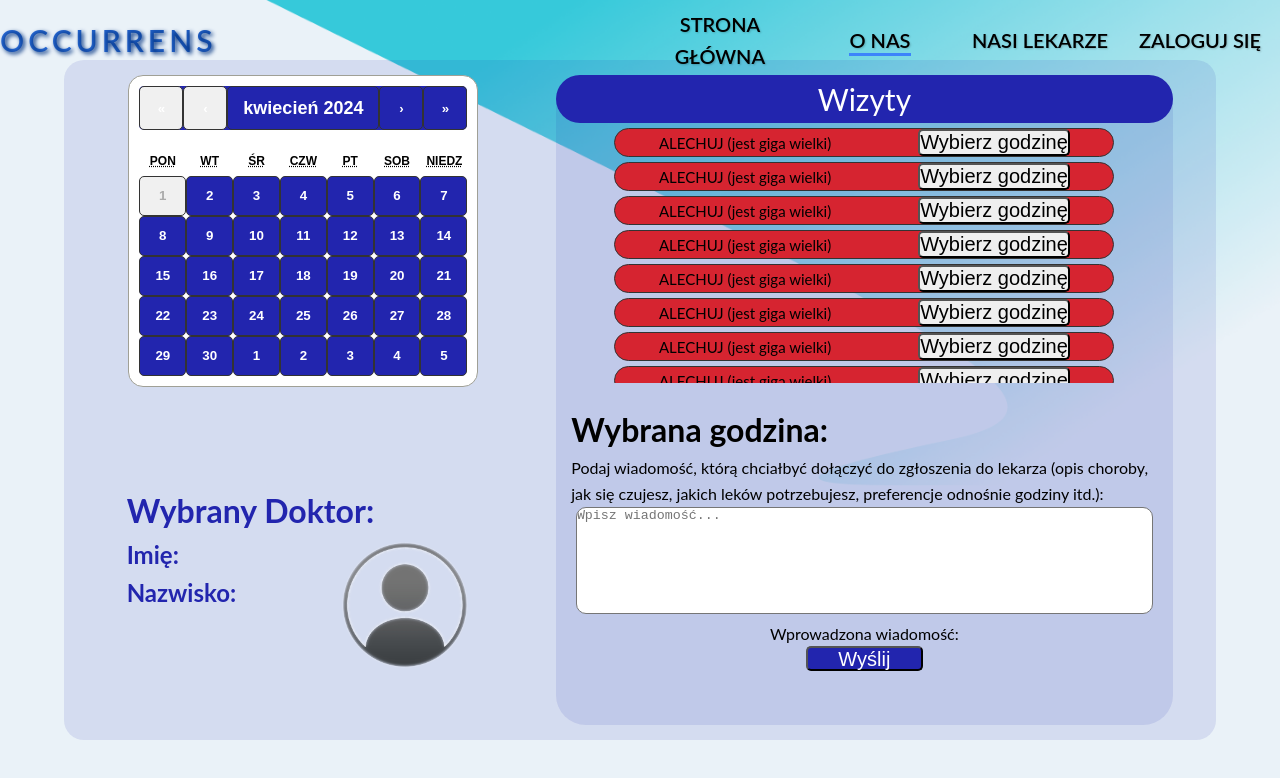
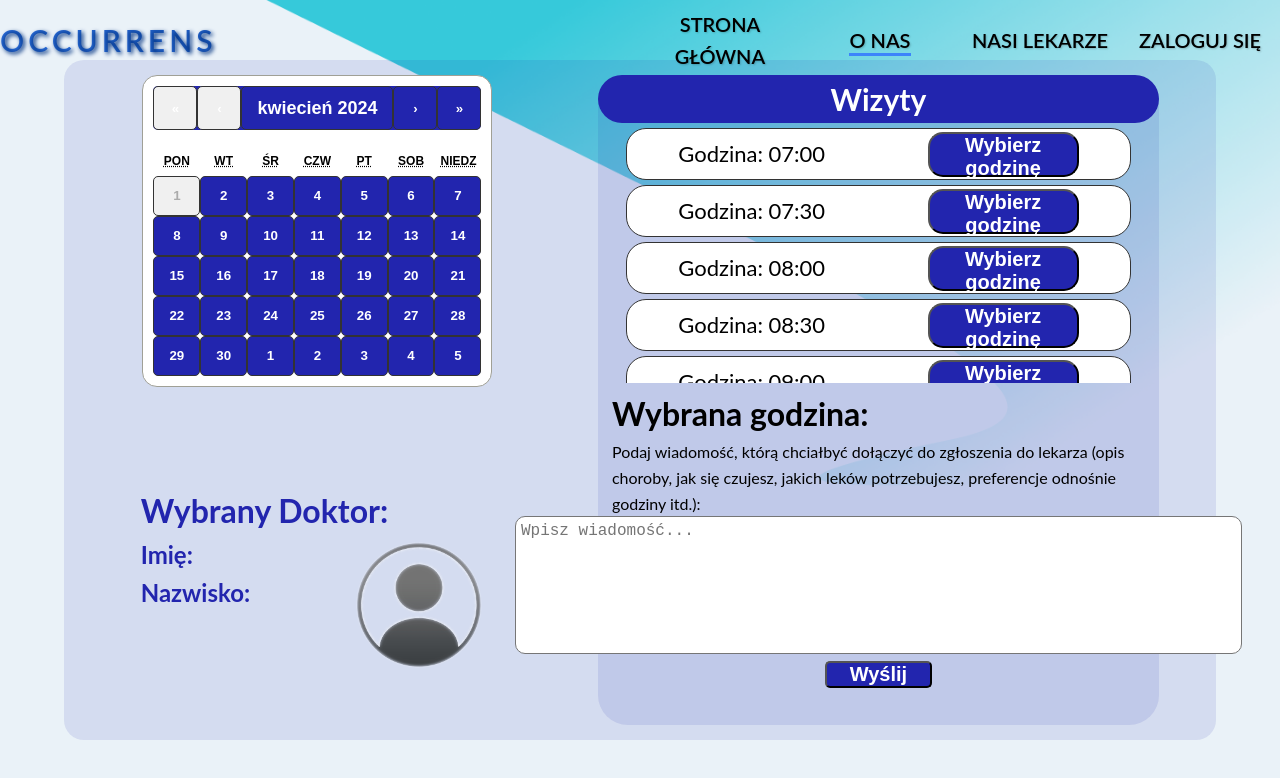
Before and after one commit to skni-kod/Projekt-Occurrens, a React (Create React App) app: page /about in a window 1280 px wide. Shown: the top 778 px of the page. Built offline with nearby package versions, Linux system fonts and the light colour scheme.

Commit message:
Added Hour Logic

```diff
--- a/src/components/userNotLoggedIn/visitSelection/visitSelection.css
+++ b/src/components/userNotLoggedIn/visitSelection/visitSelection.css
@@ -64,10 +64,11 @@
     align-items: center;
     justify-content: center;
     border-radius: 30px;
+    font-weight: bold;
   }
 
   .visitsFrame{
-    width: 55%;
+    width: 50%;
     border-radius: 30px;
     background-color: rgba(28, 35, 162, 0.1);
   }
@@ -78,18 +79,19 @@
   justify-content: space-around;
   border-radius: 20px;
   border: 1px solid #333333;
-  background-color: #d62430;
-  font-size: 15px;
+  font-size: 22px;
   align-items: center;
   width: 90%;
+  height: 20%;
   margin-top: 5px;
+  background-color: white;
 }
 
 .visitSection{
   display: flex;
   flex-direction: column;
   align-items: center;
-  width: 90%;
+  width: 100%;
   height: 40%;
   overflow-y: auto;
 }
@@ -134,9 +136,52 @@
 
 .askForVisitButton{
   width: 20%;
-  height: 15%;
+  height: 20%;
   color: white;
   background-color: #2225ae;
   border-radius: 5px;
   font-size: 20px;
+  font-weight: bold;
+  transition: background-color 0.4s;
+  transition: color 0.4s;
+  cursor: pointer;
 }
+
+.askForVisitButton:hover {
+  background-color:white; /* Nowy kolor po najechaniu kursorem */
+  color: #2225ae;
+}
+
+::-webkit-scrollbar {
+  width: 8px; /* szerokość scrollbara */
+}
+
+
+/* Styl dla paska przewijania */
+::-webkit-scrollbar-thumb {
+  background: #2225ae; /* kolor paska przewijania */
+  border-radius: 20px; /* Zaokrąglenie paska przewijania */
+}
+
+/* Styl dla paska przewijania po najechaniu kursorem */
+::-webkit-scrollbar-thumb:hover {
+  background: white; /* kolor paska przewijania po najechaniu kursorem */
+}
+
+.choseHourButton{
+  width: 30%;
+  height: 90%;
+  color: white;
+  background-color: #2225ae;
+  border-radius: 15px;
+  font-size: 20px;
+  font-weight: bold;
+  transition: background-color 0.4s;
+  transition: color 0.4s;
+  cursor: pointer;
+}
+
+.choseHourButton:hover {
+  background-color:white; /* Nowy kolor po najechaniu kursorem */
+  color: #2225ae;
+}
--- a/src/components/userNotLoggedIn/visitSelection/visitSelection.jsx
+++ b/src/components/userNotLoggedIn/visitSelection/visitSelection.jsx
@@ -37,7 +37,7 @@ function TextAreaComponent() {
   return (
     <div style={{display: 'flex', justifyContent: 'center', flexDirection: 'column', alignItems: 'center'}}>
       <label>
-        <textarea  style={{borderRadius: '10px', resize: 'none'}}
+        <textarea  style={{borderRadius: '10px', resize: 'none', padding: '5px', fontSize: '16px'}}
           value={textAreaInput}
           onChange={handleChange}
           placeholder="Wpisz wiadomość..."
@@ -45,7 +45,6 @@ function TextAreaComponent() {
           cols={70}
         />
       </label>
-      <p>Wprowadzona wiadomość: {textAreaInput}</p>
       <AskForVisitButton/>
 
     </div>
@@ -54,43 +53,53 @@ function TextAreaComponent() {
 
 
 
-function FrameWithVisits(){
-  return(
-      <div  className='visitSection'>
-        <Visit></Visit>
-        <Visit></Visit>
-        <Visit></Visit>
-        <Visit></Visit>
-        <Visit></Visit>
-        <Visit></Visit>
-        <Visit></Visit>
-        <Visit></Visit>
-        <Visit></Visit>
-        <Visit></Visit>
-        <Visit></Visit>
-        <Visit></Visit>
+function FrameWithVisits({ setSelectedHour }){
+  const generateHours = () => {
+    const hours = [];
+    for (let hour = 7; hour < 20; hour++) {
+      for (let minute = 0; minute < 60; minute += 30) {
+        hours.push(`${hour.toString().padStart(2, '0')}:${minute.toString().padStart(2, '0')}`);
+      }
+    }
+    return hours;
+  };
 
+  // Lista godzin
+  const hoursList = generateHours();
 
+  return (
+    <div className='visitSection'>
+      {hoursList.map((hour, index) => (
+        <Visit key={index} hour={hour} setSelectedHour={setSelectedHour}  />
+      ))}
     </div>
-  )
+  );
 }
 
-function Visits(){
+function Visits({ setSelectedHour, selectedHour }){
+
+  console.log("Aktualna wartość selectedHour w Visits: ", selectedHour);
+
   return (
     <div className='visitsFrame'>
       <div  className='visitHeading'>Wizyty</div>
       <div style={{display: 'flex', alignItems: 'center', flexDirection: 'column', height: '100%'}}>
-        <FrameWithVisits></FrameWithVisits>
-        <MessageToDoctor></MessageToDoctor>
+        <FrameWithVisits setSelectedHour={setSelectedHour} />
+        <MessageToDoctor selectedHour={selectedHour}/>
       </div>
     </div>
   )
 }
 
-function Visit(){
+function Visit({ hour, setSelectedHour  }){
+  const handleHourSelection = () => {
+    console.log("dupa: ", hour)
+    setSelectedHour(hour);
+
+  };
   return<div className='visit'>
-    ALECHUJ (jest giga wielki)
-    <button className='wybierzGodzineButton'>
+    Godzina:  {hour}
+    <button className='choseHourButton' onClick={handleHourSelection}>
       Wybierz godzinę
     </button>
   </div>
@@ -141,12 +150,16 @@ function CalendarAndChosenDoctor(){
     )
   }
 
-  function MessageToDoctor(){
+  function MessageToDoctor({selectedHour}){
+
+    console.log("Aktualna wartość selectedHour w MessageToDoctor:", selectedHour);
+
+
     return(
       <div className='wybranyDoktor'>
-        <h1>Wybrana godzina: </h1>
+        <h1>Wybrana godzina: {selectedHour}</h1>
         Podaj wiadomość, którą chciałbyć dołączyć do zgłoszenia do lekarza (opis choroby, jak się czujesz, jakich leków potrzebujesz, preferencje odnośnie godziny itd.):
-        <TextAreaComponent/>
+        <TextAreaComponent selectedHour={selectedHour}/>
       </div>
     )
   }
@@ -155,13 +168,21 @@ function CalendarAndChosenDoctor(){
 
 
   function VisitSelection() {
+    const [selectedHour, setSelectedHour] = useState(null);
+    const [key, setKey] = useState(0);
+
+    const handleHourSelection = (hour) => {
+      setSelectedHour(hour);
+      setKey(key + 1); // Zwiększ klucz, aby wymusić ponowne renderowanie komponentu
+    };
+
+    // Reszta kodu
+
     return (
       <div className='background' style={{display: "flex", justifyContent: "center", alignItems: "center"}}>
         <div className='mainframe'>
           <CalendarAndChosenDoctor/>
-        <Visits/>
-
-
+          <Visits key={key} setSelectedHour={setSelectedHour} selectedHour={selectedHour} />
         </div>
       </div>
     );
```
Lines whose indentation alone changed are shown as unchanged.
